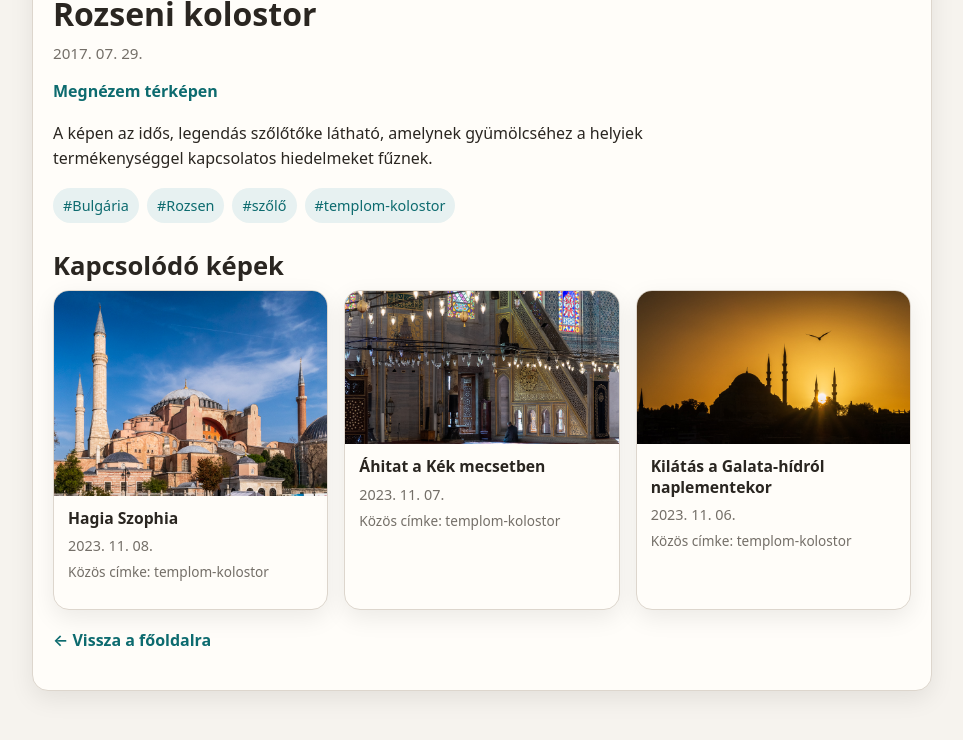
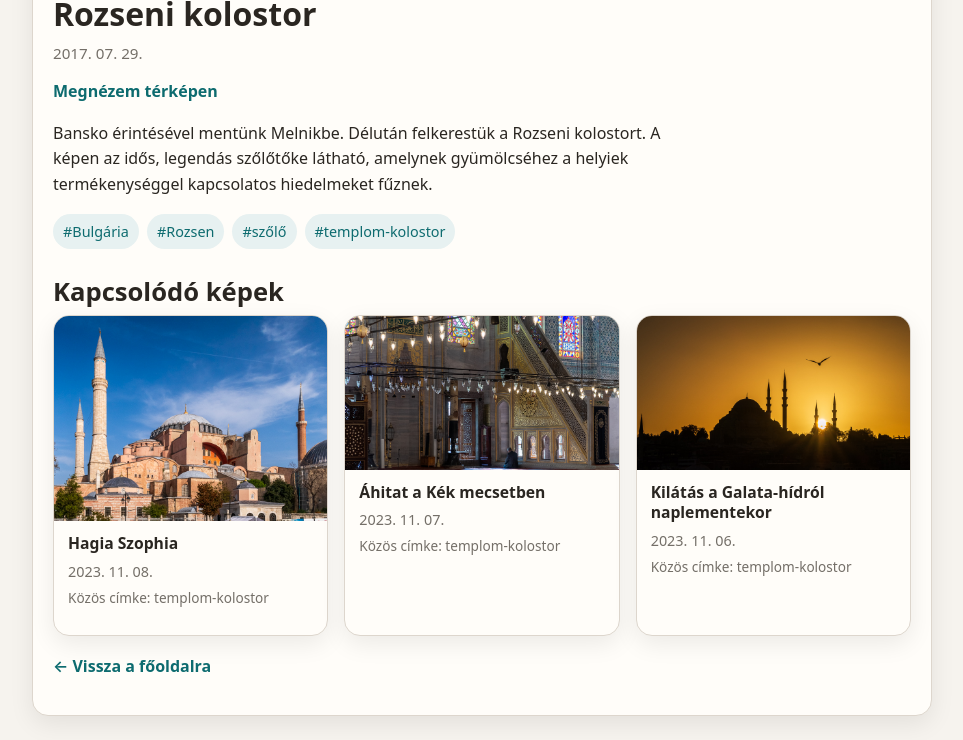
Before and after one commit to havassy/fotoblog, a Jekyll site: the page built from _posts/2017-07-29-rozseni_kolostor.md, in a window 1280 px wide and 900 px high, scrolled down 633 px, cut to the strip 160-900 px from the top of the window. Shown: the whole strip, without its empty margins (158-1121 px from the left). Built offline with Jekyll 4.4.1, drawn with Linux system fonts in a browser that asks for light colours; before the commit the page ends 1508 px from its top, so only the background shows below that.

Commit message:
Auto-create/update posts from images [skip ci]

```diff
--- a/_posts/2017-07-29-rozseni_kolostor.md
+++ b/_posts/2017-07-29-rozseni_kolostor.md
@@ -14,7 +14,7 @@ tags:
   - "Rozsen"
   - "szőlő"
   - "templom-kolostor"
-description: "A képen az idős, legendás szőlőtőke látható, amelynek gyümölcséhez a helyiek termékenységgel kapcsolatos hiedelmeket fűznek."
+description: "Bansko érintésével mentünk Melnikbe."
 ---
 
-A képen az idős, legendás szőlőtőke látható, amelynek gyümölcséhez a helyiek termékenységgel kapcsolatos hiedelmeket fűznek.
+Bansko érintésével mentünk Melnikbe. Délután felkerestük a Rozseni kolostort. A képen az idős, legendás szőlőtőke látható, amelynek gyümölcséhez a helyiek termékenységgel kapcsolatos hiedelmeket fűznek.
```
